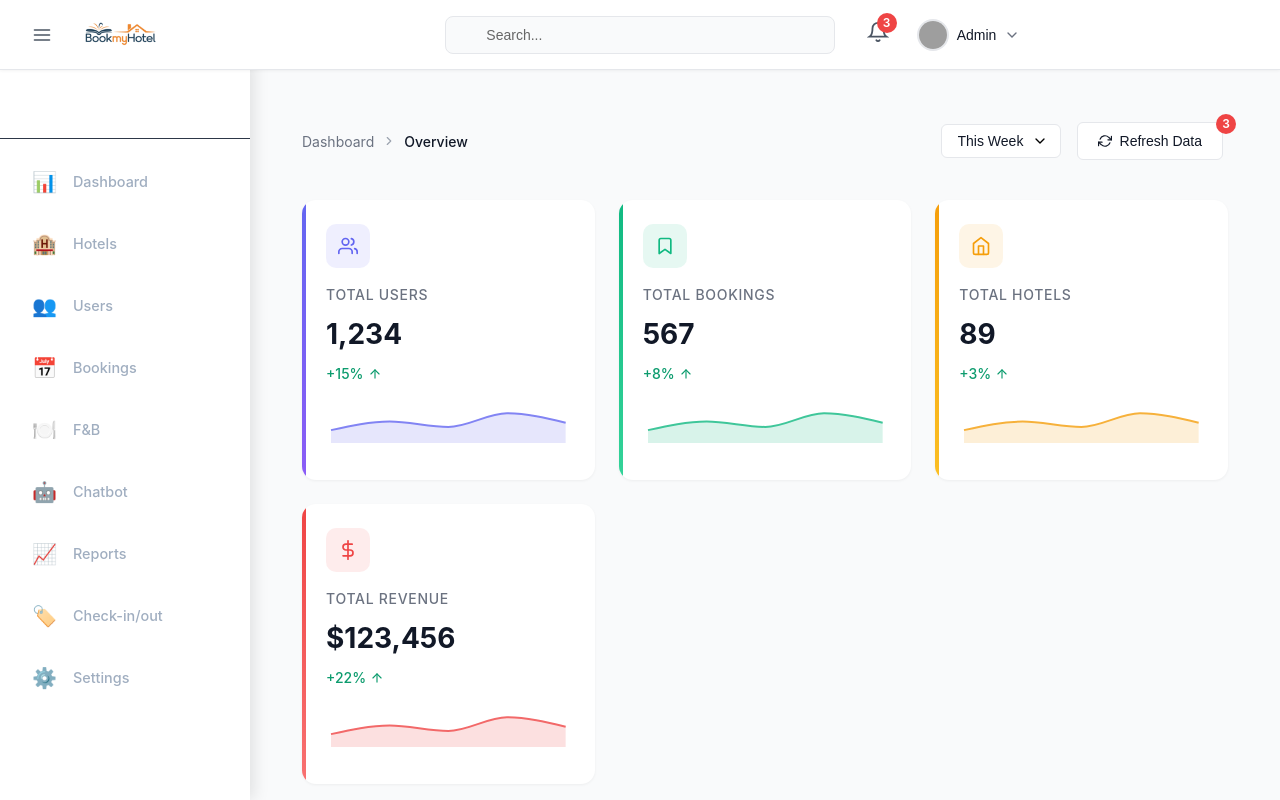
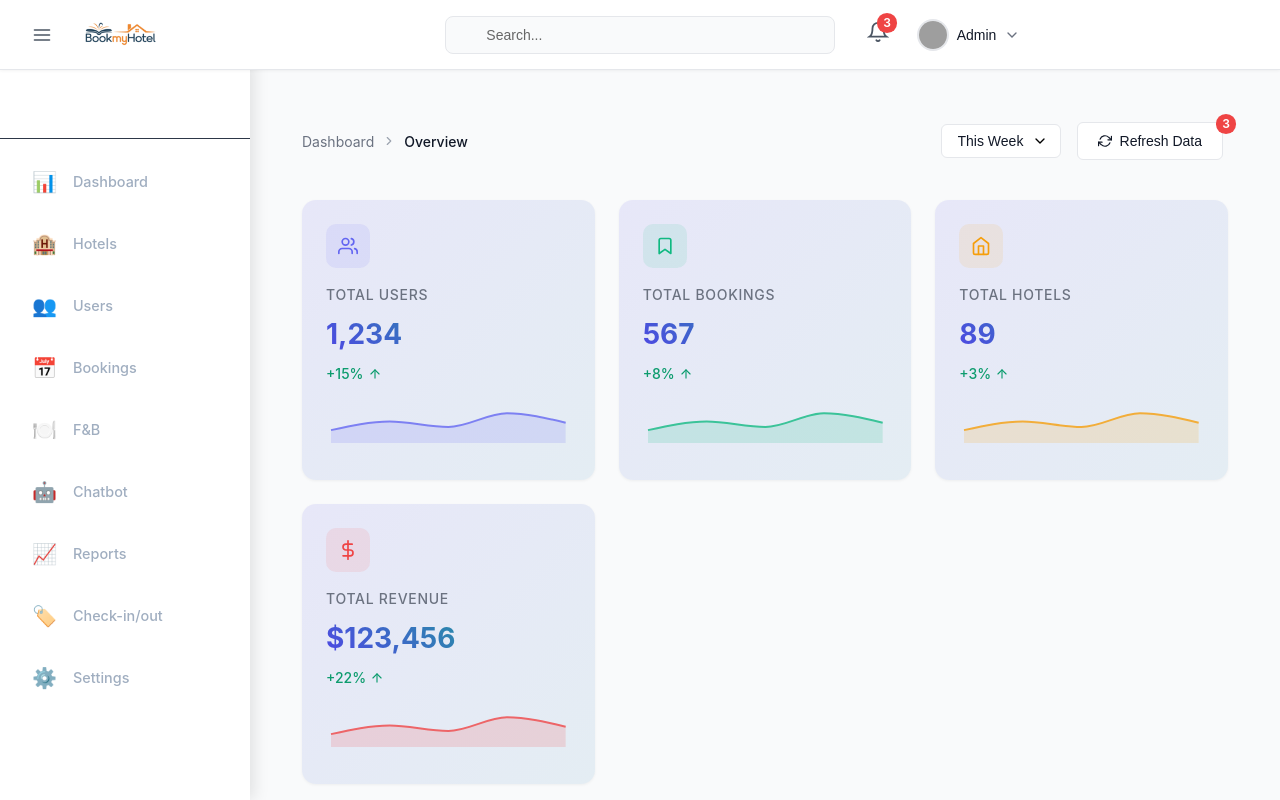
Before and after one commit to FL4ME-SUVO/BookMyHotel, a React (Create React App) app: page /admin in a window 1280 px wide. Shown: the top 800 px of the page. Built offline with nearby package versions, Linux system fonts and the light colour scheme; grey boxes are pictures that could not be loaded.

Commit message:
dashboard animation updated

```diff
--- a/src/components/Dashboard/DashboardOverview.css
+++ b/src/components/Dashboard/DashboardOverview.css
@@ -721,3 +721,186 @@
 .revenue-legend::-webkit-scrollbar {
   width: 6px;
 }
+/* Add these styles to your existing CSS */
+
+/* Animated gradient backgrounds */
+@keyframes gradientAnimation {
+    0% { background-position: 0% 50%; }
+    50% { background-position: 100% 50%; }
+    100% { background-position: 0% 50%; }
+  }
+
+  .metric-card {
+    background: linear-gradient(135deg,
+      rgba(79, 70, 229, 0.1),
+      rgba(16, 185, 129, 0.1),
+      rgba(255, 255, 255, 0.3)
+    );
+    background-size: 400% 400%;
+    transition: all 0.5s ease;
+    position: relative;
+    overflow: hidden;
+  }
+
+  .metric-card::before {
+    content: '';
+    position: absolute;
+    top: 0;
+    left: -100%;
+    width: 100%;
+    height: 100%;
+    background: linear-gradient(
+      90deg,
+      transparent,
+      rgba(255, 255, 255, 0.2),
+      transparent
+    );
+    transition: 0.5s;
+  }
+
+  .metric-card:hover {
+    box-shadow: 0 8px 32px rgba(0, 0, 0, 0.1);
+    transform: translateY(-5px);
+  }
+
+  .metric-card:hover::before {
+    left: 100%;
+  }
+
+  /* Animated chart elements */
+  .recharts-bar-rectangle {
+    transition: all 0.3s ease;
+  }
+
+  .recharts-bar-rectangle:hover {
+    filter: brightness(1.1);
+    transform: scaleY(1.05);
+    transform-origin: bottom;
+  }
+
+  /* Pulse animation for metrics */
+  @keyframes pulse-glow {
+    0% { box-shadow: 0 0 0 0 rgba(79, 70, 229, 0.4); }
+    70% { box-shadow: 0 0 0 10px rgba(79, 70, 229, 0); }
+    100% { box-shadow: 0 0 0 0 rgba(79, 70, 229, 0); }
+  }
+
+  .metric-icon-container {
+    animation: pulse-glow 2s infinite;
+  }
+
+  /* Animated activity items */
+  .activity-item {
+    transition: all 0.3s cubic-bezier(0.4, 0, 0.2, 1);
+    background: linear-gradient(
+      90deg,
+      var(--bg-secondary) 50%,
+      rgba(79, 70, 229, 0.05) 100%
+    );
+    background-size: 200% 200%;
+  }
+
+  .activity-item:hover {
+    background-position: -100% 0;
+    transform: translateX(10px);
+  }
+
+  /* Animated chart tabs */
+  .chart-tabs button {
+    position: relative;
+    overflow: hidden;
+  }
+
+  .chart-tabs button::after {
+    content: '';
+    position: absolute;
+    bottom: 0;
+    left: 0;
+    width: 100%;
+    height: 3px;
+    background: var(--primary);
+    transform: scaleX(0);
+    transition: transform 0.3s ease;
+  }
+
+  .chart-tabs button.active::after {
+    transform: scaleX(1);
+  }
+
+  /* Hover effect for pie chart segments */
+  .recharts-pie-sector {
+    transition: all 0.3s ease;
+  }
+
+  .recharts-pie-sector:hover {
+    filter: brightness(1.1);
+    transform: scale(1.02);
+  }
+
+  /* Animated live indicator */
+  @keyframes live-pulse {
+    0% { opacity: 1; }
+    50% { opacity: 0.5; }
+    100% { opacity: 1; }
+  }
+
+  .live-indicator {
+    animation: live-pulse 1.5s infinite;
+  }
+
+  /* Gradient text animation */
+  .metric-value {
+    background: linear-gradient(45deg, #4f46e5, #10b981);
+    -webkit-background-clip: text;
+    background-clip: text;
+    color: transparent;
+    animation: gradientAnimation 5s ease infinite;
+  }
+
+  /* Animated refresh button */
+  .refresh-btn {
+    position: relative;
+    overflow: hidden;
+  }
+
+  .refresh-btn::after {
+    content: '';
+    position: absolute;
+    top: -50%;
+    left: -50%;
+    width: 200%;
+    height: 200%;
+    background: linear-gradient(
+      45deg,
+      transparent,
+      rgba(255, 255, 255, 0.2),
+      transparent
+    );
+    transform: rotate(45deg);
+    animation: shine 3s infinite;
+  }
+
+  @keyframes shine {
+    0% { left: -50%; }
+    100% { left: 150%; }
+  }
+
+  /* Animated notification badge */
+  .notification-badge {
+    animation: pulse 1.5s infinite;
+  }
+
+  /* Modern scrollbars */
+  ::-webkit-scrollbar {
+    width: 8px;
+    height: 8px;
+  }
+
+  ::-webkit-scrollbar-thumb {
+    background: var(--primary);
+    border-radius: 4px;
+  }
+
+  ::-webkit-scrollbar-track {
+    background: var(--bg-secondary);
+  }
```
